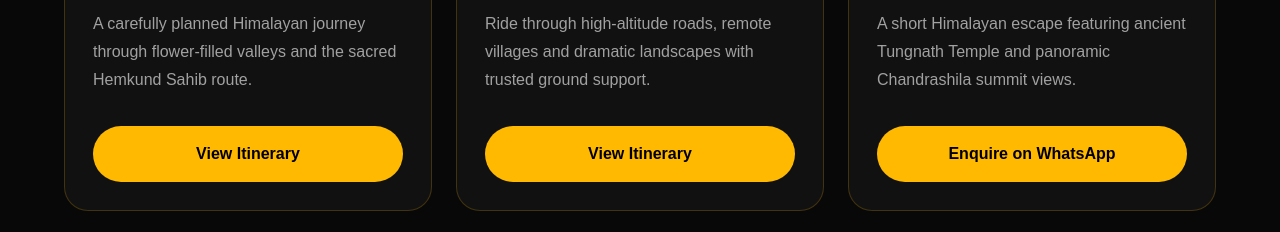
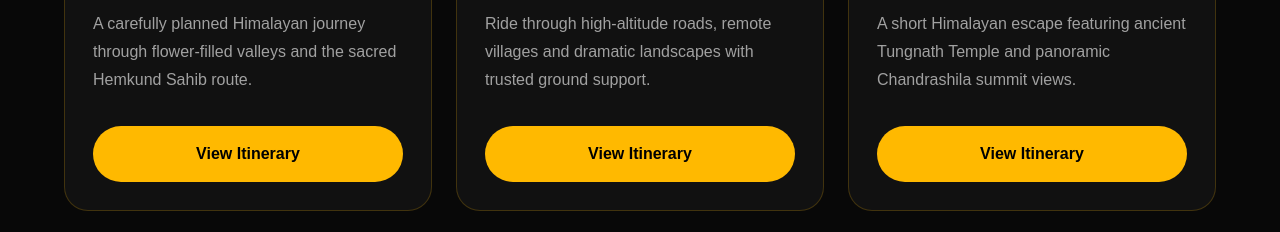
Before and after one commit to tripmosaic-hq/trip-mosaic, a Next.js app in the folder web/: page / in a window 1280 px wide. Shown: the part 1560-1792 px from the top of the page. Built offline with nearby package versions, Linux system fonts and the light colour scheme.

Commit message:
Update Features.tsx

```diff
--- a/web/components/Features.tsx
+++ b/web/components/Features.tsx
@@ -19,6 +19,7 @@ const packages = [
     title: "Chopta–Tungnath–Chandrashila",
     description:
       "A short Himalayan escape featuring ancient Tungnath Temple and panoramic Chandrashila summit views.",
+    href: "/chopta-tungnath",
   },
   {
     category: "FAMILY HOLIDAY",
```
